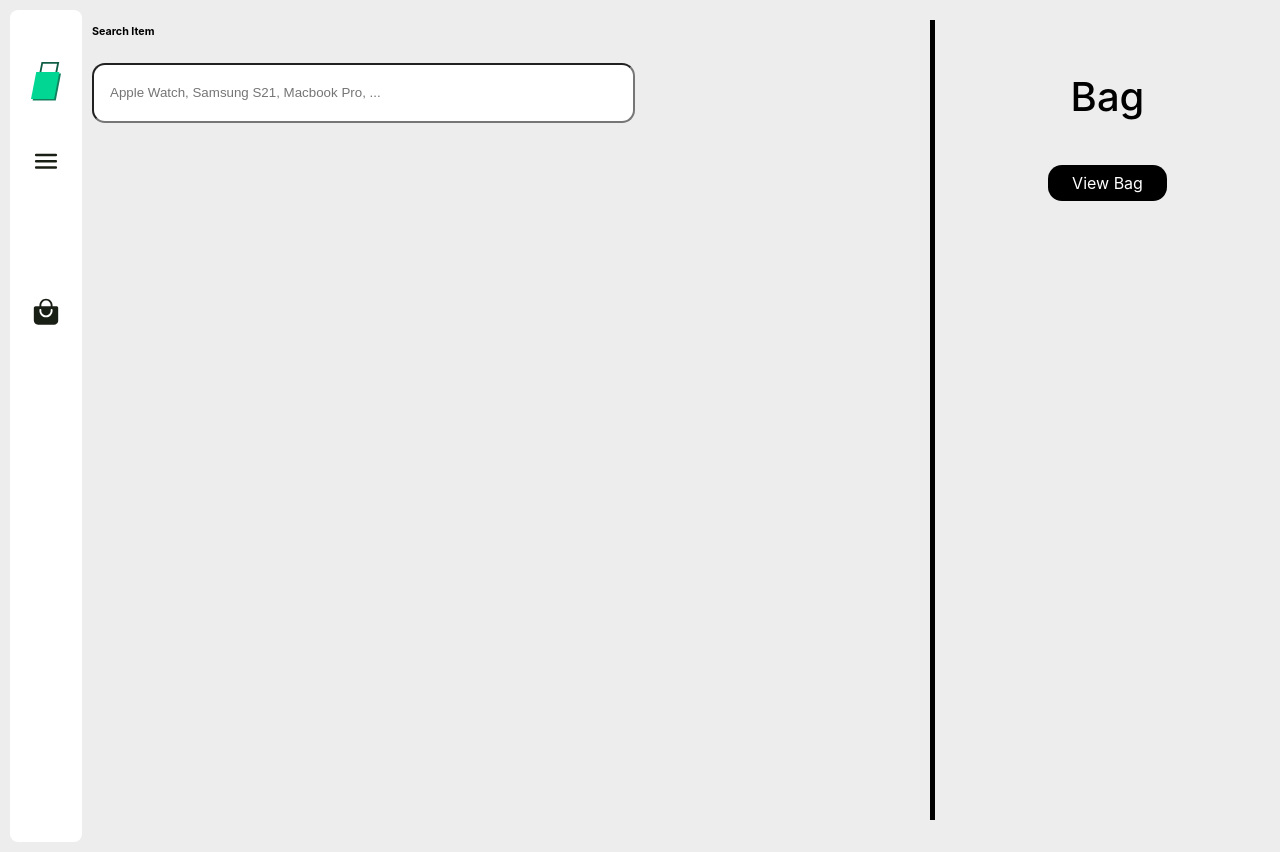
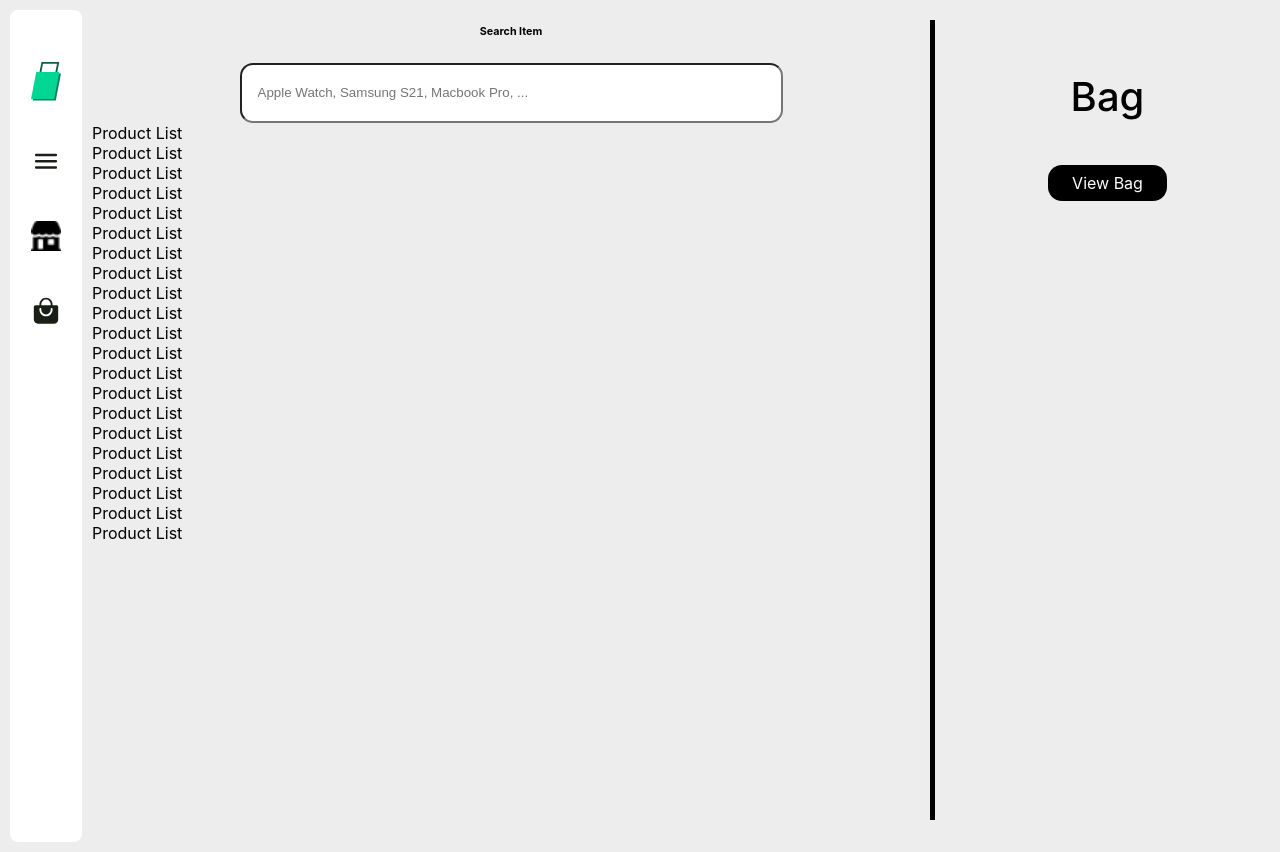
Before and after one commit to Gman1906Sibs/group-apple-clone, a React (Create React App) app: page / in a window 1280 px wide. Built offline with nearby package versions, Linux system fonts and the light colour scheme.

Commit message:
added products to home page

```diff
--- a/package.json
+++ b/package.json
@@ -3,6 +3,7 @@
   "version": "0.1.0",
   "private": true,
   "dependencies": {
+    "@reduxjs/toolkit": "^1.9.7",
     "@testing-library/jest-dom": "^5.17.0",
     "@testing-library/react": "^13.4.0",
     "@testing-library/user-event": "^13.5.0",
--- a/src/App.js
+++ b/src/App.js
@@ -1,6 +1,5 @@
 import './App.css';
 import { BrowserRouter as Router, Routes, Route } from "react-router-dom";
-import Navbar from './components/Navber';
 import Home from './pages/Home'
 
 function App() {
--- a/src/components/Navber.js
+++ b/src/components/Navber.js
@@ -1,8 +1,8 @@
-import React, { useState } from "react";
+import React from "react";
 import "./Navbar.css";
 import Logo from "../assets/icons/Logo.svg";
 import Menu from "../assets/icons/Menu.svg";
-import Home from "../assets/icons/Home.svg";
+import Home from "../assets/icons/Home.png";
 import Basket from "../assets/icons/Basket.svg";
 import Logout from "../assets/icons/Logout.svg";
 import { Link } from "react-router-dom";
--- a/src/index.css
+++ b/src/index.css
@@ -19,9 +19,15 @@ code {
   justify-content: center;
 }
 
+.search-heading{
+  display: flex;
+  justify-content: center;
+}
+
 .search-input{
   width: 507px;
   height: 40px;
   border-radius: 13px;
   padding: 8px 16px;
+  margin: auto;
 }
--- a/src/pages/Home.js
+++ b/src/pages/Home.js
@@ -1,6 +1,7 @@
 import React from "react";
 import Navbar from "../components/Navber";
 import CartSideBar from "../components/CartSideBar";
+import { productsData } from "../assets/data/productData";
 import HomeProductCard from "../components/HomeProductCard";
 
 function Home() {
@@ -14,7 +15,9 @@ function Home() {
                     <input className="search-input" placeholder="Apple Watch, Samsung S21, Macbook Pro, ..."></input>
                 </div>
                 <div className="product-list">
-
+                {productsData.map((products) =>
+                    <HomeProductCard key={products.id} id={products.id} title={products.title} image={products.image} price={products.price} description={products.description} />
+                )}
                 </div>
             </div>
         </div>
```
Also changed, not shown: src/assets/icons/Home.png (added), 1 other file (tests, documents, lock files or other folders).
